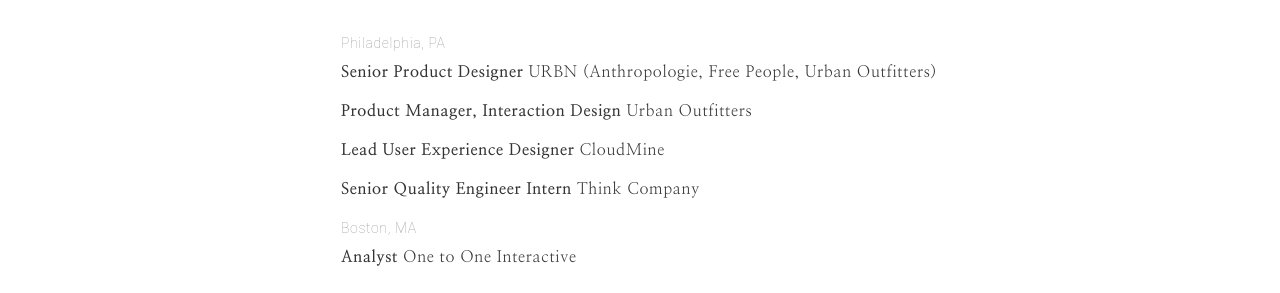
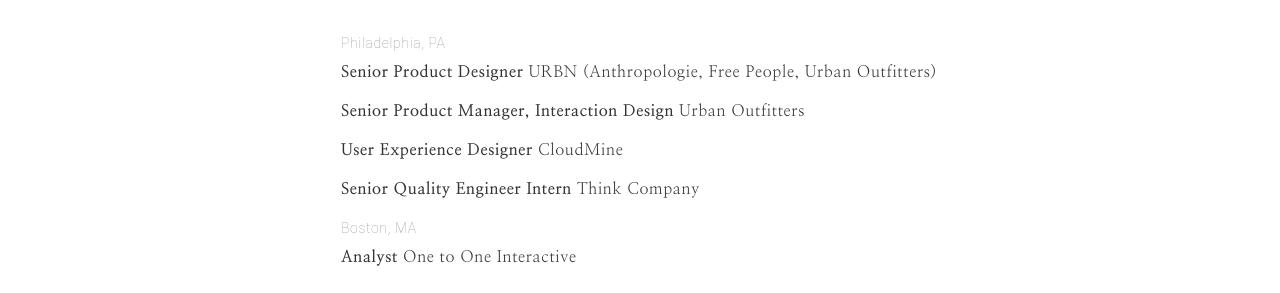
Before and after one commit to dyutibarma/monochrome, a Jekyll site: the page built from about.md, in a window 1280 px wide. Shown: the part 653-946 px from the top of the page. Built offline with Jekyll 4.4.1, drawn with Linux system fonts in a browser that asks for light colours.

Commit message:
Update about.md

```diff
--- a/about.md
+++ b/about.md
@@ -47,8 +47,8 @@
     <h3>work experience</h3>
     <label-2>Philadelphia, PA</label-2>
     <h6><b>Senior Product Designer</b> URBN (Anthropologie, Free People, Urban Outfitters)</h6>
-    <h6><b>Product Manager, Interaction Design</b> Urban Outfitters</h6>
-    <h6><b>Lead User Experience Designer</b> CloudMine</h6>
+    <h6><b>Senior Product Manager, Interaction Design</b> Urban Outfitters</h6>
+    <h6><b>User Experience Designer</b> CloudMine</h6>
     <h6><b>Senior Quality Engineer Intern</b> Think Company</h6>
     <label-2>Boston, MA</label-2>
     <h6><b>Analyst</b> One to One Interactive</h6>
```
